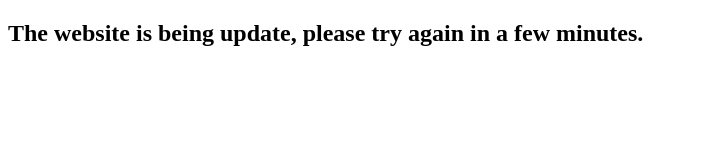
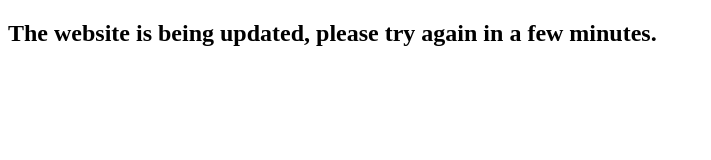
Before and after one commit to benscabbia/benscabbia.github.io, a plain HTML site: page index.html in a window 1280 px wide. Shown: the whole page, without its empty margins (0-711 px from the left). Drawn offline with Linux system fonts and the light colour scheme.

Commit message:
fixed typo in msg

```diff
--- a/index.html
+++ b/index.html
@@ -5,7 +5,7 @@
 </head>
 
 <body>
-<h2>The website is being update, please try again in a few minutes.</h2>
+<h2>The website is being updated, please try again in a few minutes.</h2>
 </body>
 
 </html>
```
